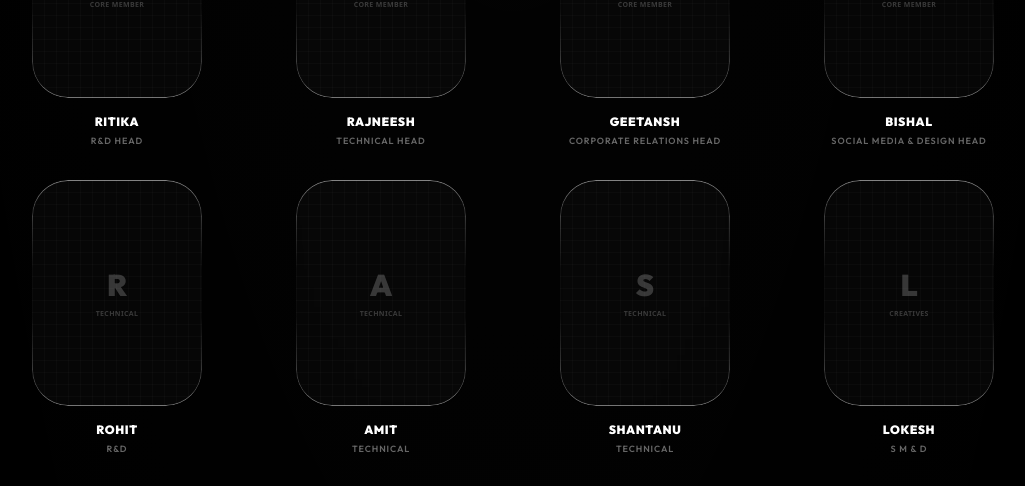
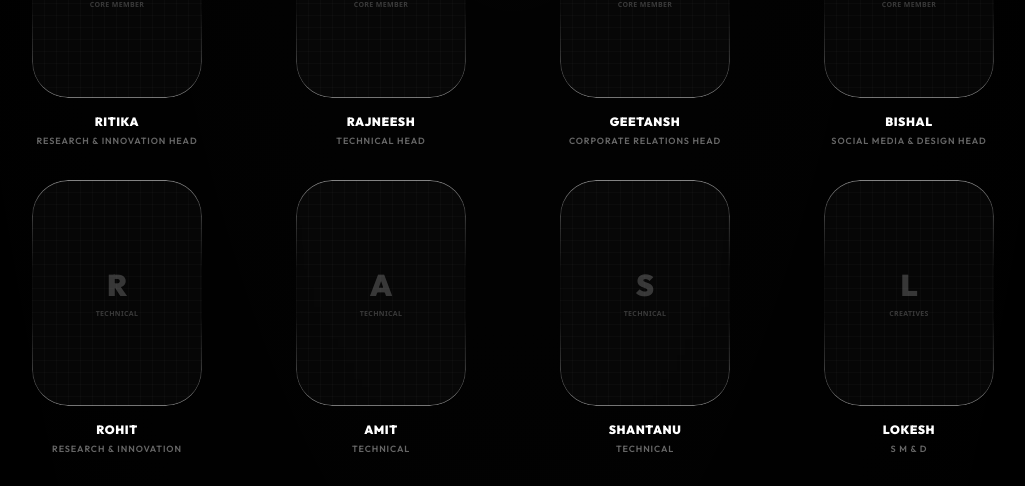
Before and after one commit to Lakshyadeep405/ecell-pu, a Next.js app: page /team in a window 1280 px wide. Shown: the part 999-1485 px from the top of the page, without its empty margins (127-1152 px from the left). Built offline with nearby package versions, Linux system fonts and the light colour scheme; no server answers.

Commit message:
chore(team): rename R&D roles to Research & Innovation

```diff
--- a/app/team/layout.tsx
+++ b/app/team/layout.tsx
@@ -17,7 +17,7 @@ export default function MembersLayout({
     { name: "Yashaswi", role: "VICE PRESIDENT" },
     { name: "Avdesh", role: "CO-ORDINATOR HEAD" },
     { name: "Animesh", role: "OPERATIONAL HEAD" },
-    { name: "Ritika", role: "R&D HEAD" },
+    { name: "Ritika", role: "RESEARCH & INNOVATION HEAD" },
     { name: "Rajneesh", role: "TECHNICAL HEAD" },
     { name: "Geetansh", role: "CORPORATE RELATIONS HEAD" },
     { name: "Bishal", role: "SOCIAL MEDIA & DESIGN HEAD" },
--- a/app/team/page.tsx
+++ b/app/team/page.tsx
@@ -22,13 +22,13 @@ const ALL_MEMBERS: TeamMember[] = [
   { id: "2", name: "Yashaswi", role: "VICE PRESIDENT", domain: "core" },
   { id: "3", name: "Avdesh", role: "CO-ORDINATOR HEAD", domain: "core" },
   { id: "4", name: "Animesh", role: "OPERATIONAL HEAD", domain: "core" },
-  { id: "5", name: "Ritika", role: "R&D HEAD", domain: "core" },
+  { id: "5", name: "Ritika", role: "RESEARCH & INNOVATION HEAD", domain: "core" },
   { id: "6", name: "Rajneesh", role: "TECHNICAL HEAD", domain: "core" },
   { id: "7", name: "Geetansh", role: "CORPORATE RELATIONS HEAD", domain: "core" },
   { id: "8", name: "Bishal", role: "SOCIAL MEDIA & DESIGN HEAD", domain: "core" },
 
   // Technical Domain
-  { id: "9", name: "Rohit", role: "R&D", domain: "technical" },
+  { id: "9", name: "Rohit", role: "RESEARCH & INNOVATION", domain: "technical" },
   { id: "10", name: "Amit", role: "TECHNICAL", domain: "technical" },
   { id: "11", name: "Shantanu", role: "TECHNICAL", domain: "technical" },
 
```
